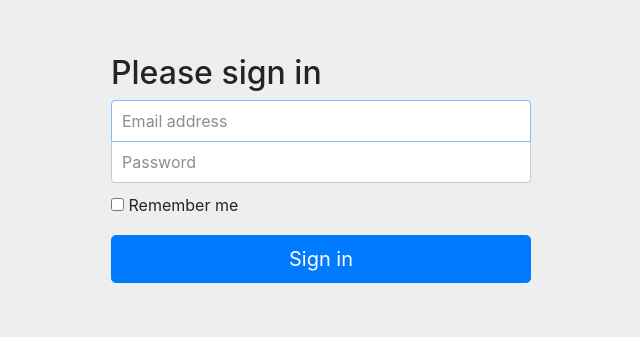
After one commit to safaksaylam/symfony-starterkit, a Symfony app: template templates/pages/login.html.twig in a window 1280 px wide. The commit adds this page. Shown: the top 337 px of the page, without its empty margins (319-959 px from the left). Run offline with Twig, Linux system fonts and the light colour scheme; the template is opened without the code that fills it, so the values that code supplies are empty; some libraries are stand-ins or nearby versions.

Commit message:
admin login authenticate example added.

```diff
--- a/config/routes/annotations.yaml
+++ b/config/routes/annotations.yaml
@@ -1,3 +1,9 @@
 controllers:
     resource: ../../src/Controller/
     type: annotation
+
+login_check:
+    path: /login_check
+
+logout:
+    path: /logout
--- /dev/null
+++ b/templates/pages/login.html.twig
@@ -0,0 +1,84 @@
+
+<!doctype html>
+<html lang="en">
+<head>
+  <meta charset="utf-8">
+  <meta name="viewport" content="width=device-width, initial-scale=1, shrink-to-fit=no">
+  <meta name="description" content="Admin Panel">
+  <meta name="author" content="Şafak Saylam">
+  <title>Admin Panel</title>
+
+  <link rel="stylesheet" href="https://cdnjs.cloudflare.com/ajax/libs/twitter-bootstrap/4.0.0-beta/css/bootstrap.min.css">
+  <style type="text/css">
+    body {
+      padding-top: 40px;
+      padding-bottom: 40px;
+      background-color: #eee;
+    }
+
+    .form-signin {
+      max-width: 450px;
+      padding: 15px;
+      margin: 0 auto;
+    }
+    .form-signin .form-signin-heading,
+    .form-signin .checkbox {
+      margin-bottom: 10px;
+    }
+    .form-signin .checkbox {
+      font-weight: 400;
+    }
+    .form-signin .form-control {
+      position: relative;
+      box-sizing: border-box;
+      height: auto;
+      padding: 10px;
+      font-size: 16px;
+    }
+    .form-signin .form-control:focus {
+      z-index: 2;
+    }
+    .form-signin input[type="email"] {
+      margin-bottom: -1px;
+      border-bottom-right-radius: 0;
+      border-bottom-left-radius: 0;
+    }
+    .form-signin input[type="password"] {
+      margin-bottom: 10px;
+      border-top-left-radius: 0;
+      border-top-right-radius: 0;
+    }
+  </style>
+</head>
+
+<body>
+
+<div class="container">
+
+  <form method="post" action="{{ path('login_check') }}" class="form-signin">
+    <h2 class="form-signin-heading">Please sign in</h2>
+    {% if error %}
+      <div class="alert alert-danger alert-dismissible" role="alert">
+        <button type="button" class="close" data-dismiss="alert" aria-label="Close">
+          <span aria-hidden="true">×</span>
+        </button>
+        {% for err in error %}
+          {{ err }}{% if not loop.last %}<br>{% endif %}
+        {% endfor %}
+      </div>
+    {% endif %}
+    <label for="inputEmail" class="sr-only">Email address</label>
+    <input type="email" name="_username" id="inputEmail" class="form-control" placeholder="Email address" required autofocus>
+    <label for="inputPassword" class="sr-only">Password</label>
+    <input type="password" name="_password" id="inputPassword" class="form-control" placeholder="Password" required>
+    <div class="checkbox">
+      <label>
+        <input type="checkbox" value="remember-me"> Remember me
+      </label>
+    </div>
+    <button class="btn btn-lg btn-primary btn-block" type="submit">Sign in</button>
+  </form>
+
+</div> <!-- /container -->
+</body>
+</html>
```
Also changed, not shown: config/services.yaml (+16 -0 lines), src/Controller/ConnectController.php (added, +33 -0 lines), src/EventListener/Doctrine/UserListener.php (+4 -4 lines), src/Handler/AuthHandler.php (added, +62 -0 lines), src/Security/LoginFormAuthenticator.php (added, +116 -0 lines), 1 other file.
